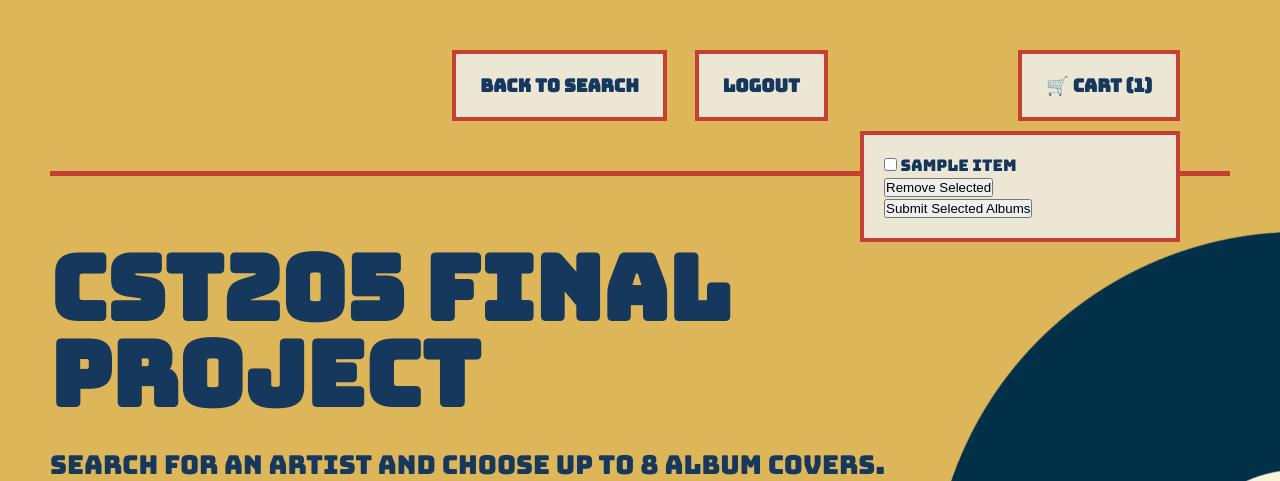
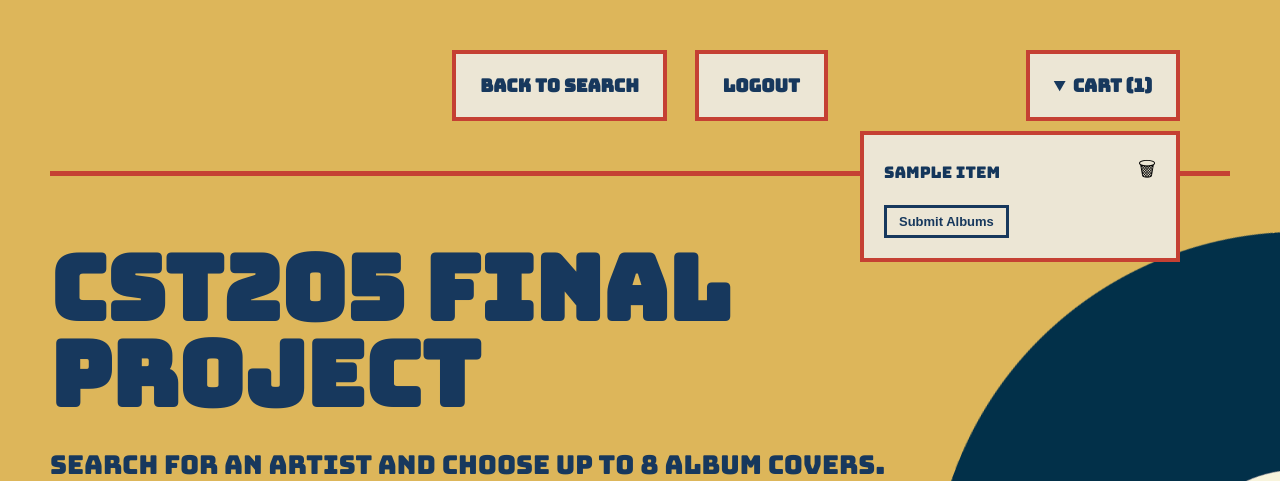
Before and after one commit to cbravo20/cst205_final_project, a Flask app: template templates/index.html in a window 1280 px wide, after a click that opens the changed part; the page is wider, and only the part inside the window is pictured. Shown: the top 481 px of that part. Run offline with Flask 3, Linux system fonts and the light colour scheme; the template is opened without the code that fills it: most values are stand-ins (such as "Sample title", 1, 10 or a date in 2020); grey boxes marked "Sample" are stand-in pictures.

Commit message:
fixed cart dropdown

```diff
--- a/templates/index.html
+++ b/templates/index.html
@@ -74,13 +74,10 @@
         }
 
         .cart-btn {
-            list-style: none;
+            display: list-item;
+            list-style: revert;
             margin: 0;
             user-select: none;
-        }
-
-        .cart-btn::-webkit-details-marker {
-            display: none;
         }
 
         .cart-dropdown {
@@ -94,6 +91,40 @@
             border: 4px solid #c54033;
             padding: 20px;
             z-index: 50;
+        }
+
+        .cart-actions {
+            display: flex;
+            justify-content: space-between;
+            align-items: center;
+            gap: 12px;
+            margin-top: 12px;
+        }
+
+        .cart-item {
+            display: flex;
+            justify-content: space-between;
+            align-items: center;
+            gap: 12px;
+            margin-bottom: 16px;
+        }
+
+        .trash-btn {
+            background: none;
+            border: none;
+            padding: 0;
+            font-size: 20px;
+            cursor: pointer;
+        }
+
+        .submit-btn {
+            background:#ece6d5;
+            color: #17385d;
+            border: 3px solid #17385d;
+            padding: 6px 12px;
+            font-size: 13px;
+            font-weight: 800;
+            cursor: pointer;
         }
 
         .top-cart[open] .cart-dropdown {
@@ -152,7 +183,7 @@
         }
 
         .search-form button,
-        .submit-btn {
+        .add-btn {
             background: #ece6d5;
             color: #17385d;
             border: 4px solid #c54033;
@@ -163,7 +194,7 @@
             cursor: pointer;
         }
 
-        .submit-btn {
+        .add-btn {
             border: 4px solid #17385d;
             display: block;
             margin-left: auto;
@@ -325,28 +356,34 @@
 
             <details class="cart top-cart">
                 <summary class="cart-btn">
-                    🛒 Cart ({{ cart_items|length }})
+                    Cart ({{ cart_items|length }})
                 </summary>
 
                 <div class="cart-dropdown">
                     {% if cart_items|length == 0 %}
                         <p>Empty cart.</p>
                     {% else %}
-                        <form method="POST" action="/remove-from-cart">
+                        <form method="POST" class="cart-form">
                             <input type="hidden" name="query" value="{{ query }}">
 
                             {% for item in cart_items %}
-                                <p>
-                                    <input type="checkbox" name="remove_album_ids" value="{{ item.id }}">
-                                    {{ item.name }}
-                                </p>
+                                <div class="cart-item">
+                                    <span>{{ item['name'] }}</span>
+
+                                    <form method="POST" action="/remove-from-cart" class="remove-one-form">
+                                        <input type="hidden" name="query" value="{{ query }}">
+                                        <input type="hidden" name="remove_album_ids" value="{{ item['id'] }}">
+
+                                        <button type="submit" class="trash-btn">🗑</button>
+                                    </form>
+                                </div>
                             {% endfor %}
 
-                            <button type="submit">Remove Selected</button>
-                        </form>
-
-                        <form method="POST" action="/select-albums">
-                            <button type="submit">Submit Selected Albums</button>
+                            <div class="cart-actions">
+                                <button type="submit" formaction="/select-albums" class="submit-btn">
+                                    Submit Albums
+                                </button>
+                            </div>
                         </form>
                     {% endif %}
                 </div>
@@ -402,7 +439,7 @@
                             </div>
 
                             <div class="submit-container">
-                                <button type="submit" class="submit-btn">Add To Cart</button>
+                                <button type="submit" class="add-btn">Add To Cart</button>
                             </div>
                         </form>
                     </div>
```
Also changed, not shown: 1 other file.
